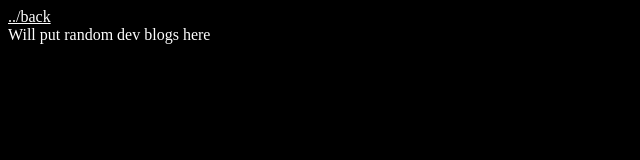
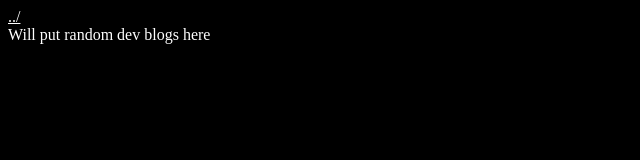
Before and after one commit to artogahr/runkli.github.io, a plain HTML site: page blogs/list.html in a window 1280 px wide. Shown: the full height of the page, 0-640 px from the left. Drawn offline with Linux system fonts and the light colour scheme.

Commit message:
Update list.html

```diff
--- a/blogs/list.html
+++ b/blogs/list.html
@@ -2,7 +2,7 @@
 <html>
 <body style="background-color:black">
     <p1 style="color:white">
-    <a href="#" onclick="history.go(-1)" style="color:white">../back</a><br>
+    <a href="#" onclick="history.go(-1)" style="color:white">../</a><br>
     Will put random dev blogs here
     </p1>
 </body>
```
